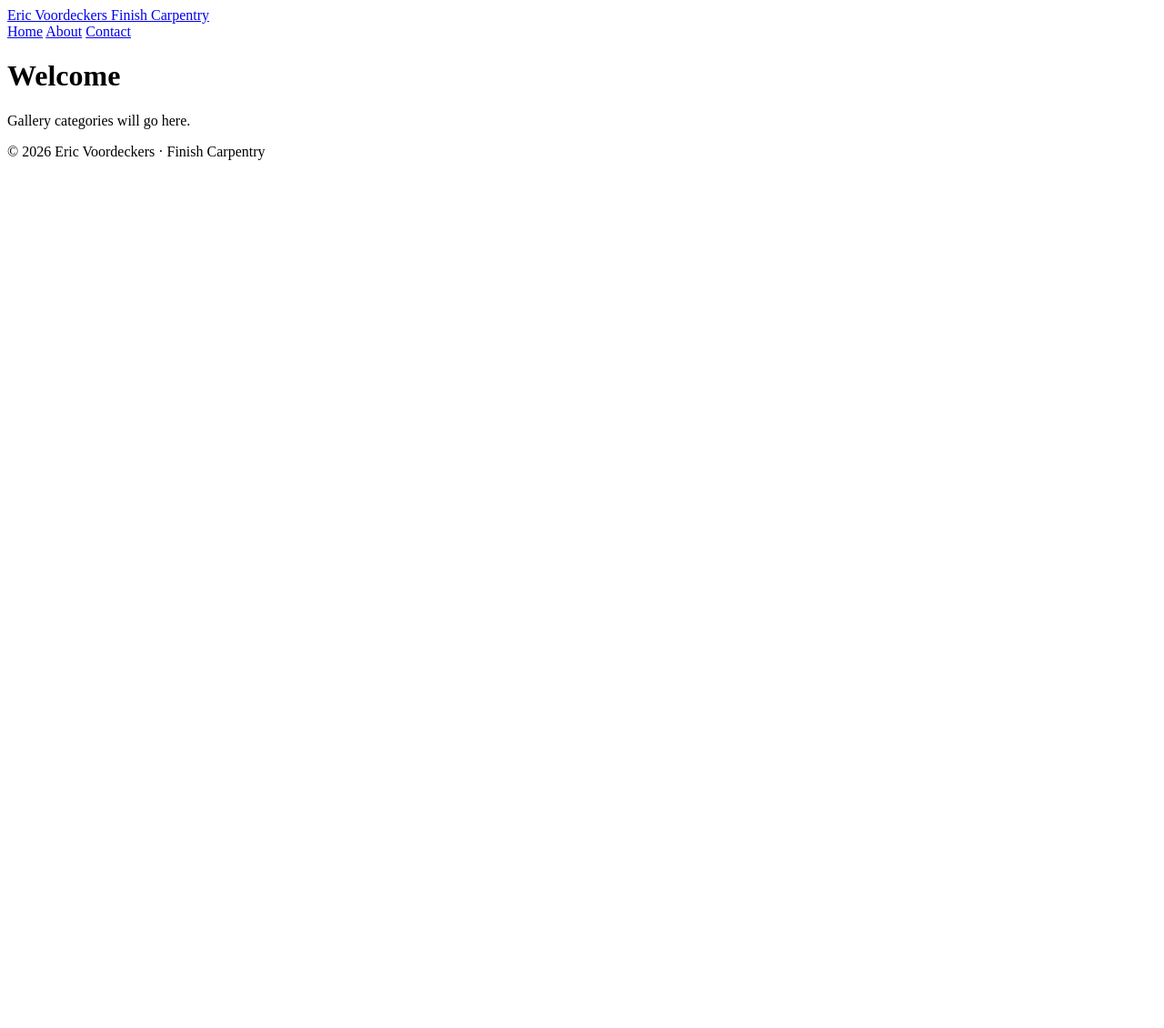
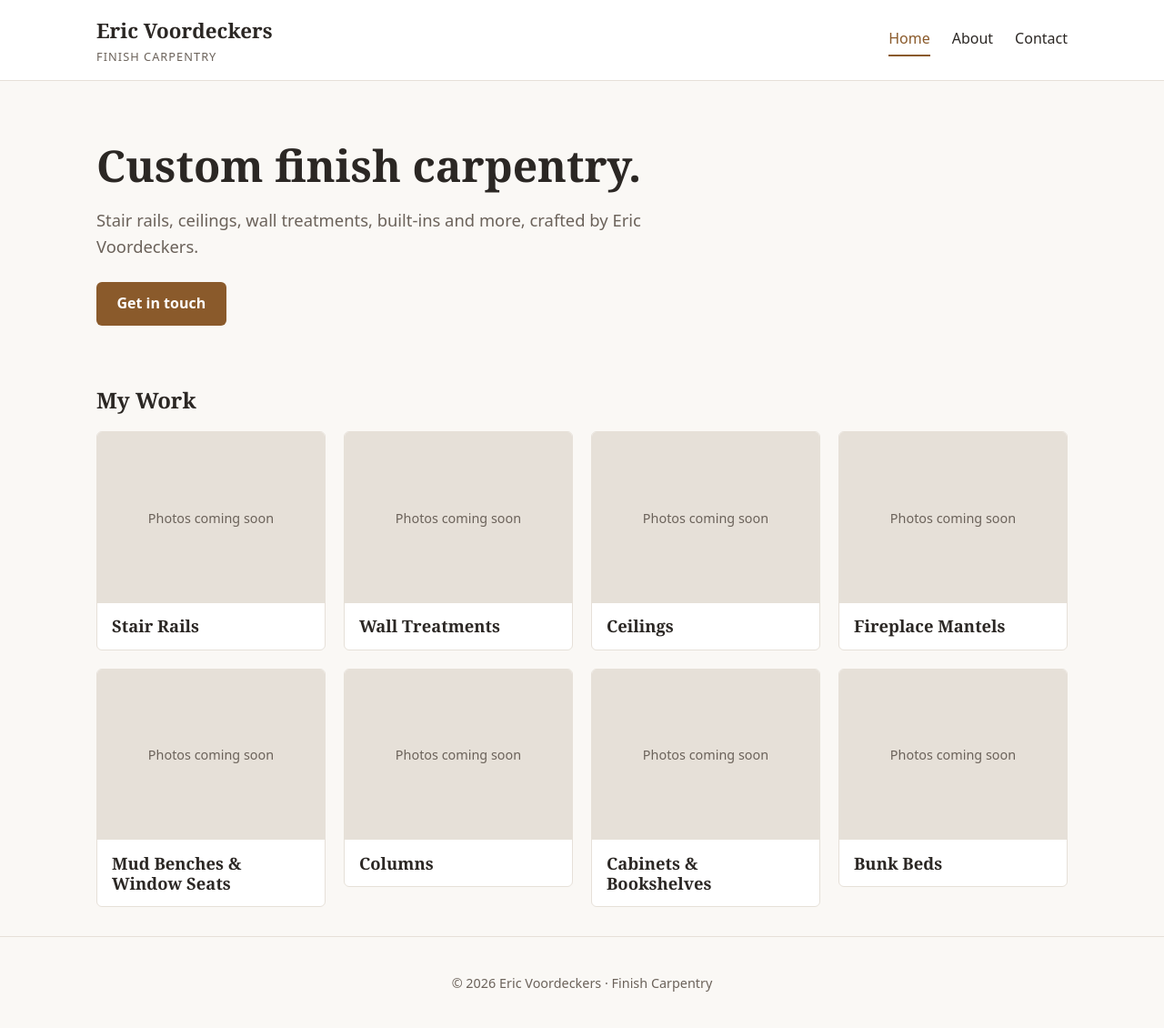
Before and after one commit to keatonvoordeckers/Voordeckers-Site, a Django app: page / in a window 1280 px wide. Shown: the whole page at 91% size. Before the commit the page ends 176 px from the top, so only its background shows below. Run offline with Django 5.2, Linux system fonts and the light colour scheme; data comes from the database, SQL or seed files in the repository; data that the repository does not hold is empty.

Commit message:
Added home page with category grid, category URLs, and seeded categories. Fixed link tag to so stylesheet loads

```diff
--- a/config/urls.py
+++ b/config/urls.py
@@ -18,7 +18,7 @@ Including another URLconf
 from django.conf import settings
 from django.conf.urls.static import static
 from django.contrib import admin
-from django.urls import path
+from django.urls import include, path
 
 from pages import views
 
@@ -27,6 +27,7 @@ urlpatterns = [
     path("", views.home, name="home"),
     path("about/", views.about, name="about"),
     path("contact/", views.contact, name="contact"),
+    path("work/", include("portfolio.urls")),
 ]
 
 if settings.DEBUG:
--- a/pages/templates/pages/home.html
+++ b/pages/templates/pages/home.html
@@ -1,6 +1,29 @@
 {% extends "base.html" %}
 
 {% block content %}
-    <h1>Welcome</h1>
-    <p>Gallery categories will go here.</p>
+    <section class="hero">
+        <h1>Custom finish carpentry.</h1>
+        <p>Stair rails, ceilings, wall treatments, built-ins and more, crafted by Eric Voordeckers.</p>
+        <a href="{% url 'contact' %}" class="button">Get in touch</a>
+    </section>
+
+    <section aria-labelledby="work-heading">
+        <h2 id="work-heading">My Work</h2>
+        <ul class="category-grid">
+            {% for category in categories %}
+                <li>
+                    <a href="{% url 'portfolio:category' category.slug %}" class="category-card">
+                        {% with photo=category.cover %}
+                            {% if photo %}
+                                <img src="{{ photo.thumbnail_url }}" alt="{{ category.name }} by Eric Voordeckers" loading="lazy">
+                            {% else %}
+                                <div class="placeholder">Photos coming soon</div>
+                            {% endif %}
+                        {% endwith %}
+                        <h3>{{ category.name }}</h3>
+                    </a>
+                </li>
+            {% endfor %}
+        </ul>
+    </section>
 {% endblock %}
--- a/pages/views.py
+++ b/pages/views.py
@@ -1,7 +1,10 @@
 from django.shortcuts import render
 
+from portfolio.models import Category
+
 def home(request):
-    return render(request, "pages/home.html") # Render loads a template, fills it in, and returns it as the HTTP response.
+    categories = Category.objects.all()
+    return render(request, "pages/home.html", {"categories": categories})
 
 # TODO: placeholder
 def about(request):
--- a/portfolio/models.py
+++ b/portfolio/models.py
@@ -12,13 +12,22 @@ class Category(models.Model):
     description = models.TextField(blank=True)
     order = models.PositiveIntegerField(default=0)
 
+
     class Meta:
         ordering = ["order", "name"] # whenever you fetch Categories, sort by order, break ties by name
         verbose_name_plural = "categories" # categorys -> categories
 
+
     # Method to return string representation of Category
     def __str__(self):
         return self.name
+
+
+    @property
+    def cover(self):
+        """Returns the cover photo of the first published project to be used as Category cover, if available."""
+        project = self.projects.filter(is_published=True).first() # Get the first published project in the category
+        return project.cover if project else None
 
 
 # (inherits model from Django's Model to create database table)
@@ -39,12 +48,15 @@ class Project(models.Model):
     created_at = models.DateTimeField(auto_now_add=True) # Set once when row is created
     updated_at = models.DateTimeField(auto_now=True) # Set every time the row is saved
 
+
     class Meta:
         ordering = ["order", "title"] # whenever you fetch Projects, sort by order, break ties by title
+
 
     # Method to return string representation of Project
     def __str__(self):
         return self.title
+
 
     # Get the first photo in the Project for the thumbnail
     @property # allows for using method as if it were a field: project.cover
@@ -73,12 +85,21 @@ class Photo(models.Model):
     order = models.PositiveIntegerField(default=0)
     uploaded_at = models.DateTimeField(auto_now_add=True) # Store when row is created and photo is uploaded
 
+
     class Meta:
         ordering = ["order", "uploaded_at" ] # whenever you fetch photos, sort by order, break ties by uploaded_at
+
 
     # Method to return string representation of Photo, ex: Sandy House Ceiling - photo 3
     def __str__(self):
         return f"{self.project.title} - photo {self.order}"
+
+
+    @property
+    def thumbnail_url(self):
+        """Returns the thumbnail URL if available, if not returns full image URL"""
+        return (self.thumbnail or  self.image).url
+
 
     # Method to override Model.save() to call image_processing method
     def save(self, *args, **kwargs):
--- /dev/null
+++ b/portfolio/urls.py
@@ -0,0 +1,9 @@
+from  django.urls import path
+
+from . import views
+
+app_name = "portfolio"
+
+urlpatterns = [
+    path("<slug:slug>/", views.category_detail, name="category")
+]
--- a/static/css/site.css
+++ b/static/css/site.css
@@ -133,3 +133,68 @@ img {
 .button:hover {
     background: var(--color-accent-dark);
 }
+
+/* ---------- Home: hero ---------- */
+.hero {
+    max-width: 40rem;
+    padding-block: 2rem 3rem;
+}
+
+.hero h1 {
+    margin: 0 0 1rem;
+    font-size: clamp(2rem, 5vw, 3rem);
+}
+
+.hero p {
+    margin: 0 0 1.5rem;
+    font-size: 1.15rem;
+    color: var(--color-muted);
+}
+
+/* ---------- Home: category grid ---------- */
+.category-grid {
+    display: grid;
+    grid-template-columns: repeat(auto-fill, minmax(240px, 1fr));
+    gap: 1.25rem;
+    margin: 0;
+    padding: 0;
+    list-style: none;
+}
+
+.category-card {
+    display: block;
+    overflow: hidden;
+    border: 1px solid var(--color-border);
+    border-radius: var(--radius);
+    background: var(--color-surface);
+    color: var(--color-text);
+    text-decoration: none;
+    transition: box-shadow 0.2s, transform 0.2s;
+}
+
+.category-card:hover,
+.category-card:focus-visible {
+    box-shadow: 0 6px 20px rgb(0 0 0 / 0.12);
+    transform: translateY(-2px);
+}
+
+.category-card img,
+.category-card .placeholder {
+    width: 100%;
+    aspect-ratio: 4 / 3;
+    object-fit: cover;
+}
+
+.category-card .placeholder {
+    display: grid;
+    place-items: center;
+    background: var(--color-border);
+    color: var(--color-muted);
+    font-size: 0.9rem;
+}
+
+.category-card h3 {
+    margin: 0;
+    padding: 0.9rem 1rem;
+    font-size: 1.15rem;
+}
--- a/templates/base.html
+++ b/templates/base.html
@@ -7,7 +7,7 @@
     <meta name="viewport" content="width=device-width, initial-scale=1">
     <title>{% block title %}Eric Voordeckers | Finish Carpentry{% endblock %}</title>
     <meta name="description" content="{% block description %}Custom finish carpentry by Eric Voordeckers: stair rails, ceilings, wall
-    treatments, fireplace mantels, mud benches & window seats, columns, cabinets & bookshelves, and bunk beds.{% endblock %}"
+    treatments, fireplace mantels, mud benches & window seats, columns, cabinets & bookshelves, and bunk beds.{% endblock %}">
     <link rel="stylesheet" href="{% static 'css/site.css' %}">
 </head>
 <!-- Body: -->
```
Also changed, not shown: portfolio/templates/portfolio/category_detail.html (added, +11 -0 lines), portfolio/views.py (+7 -2 lines), portfolio/migrations/0003_seed_categories.py (added).
